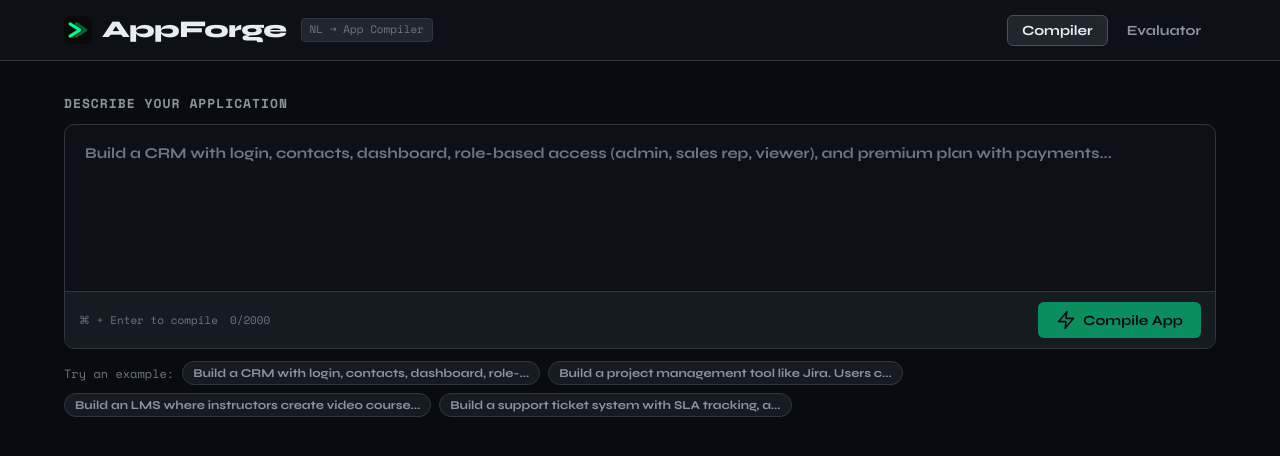
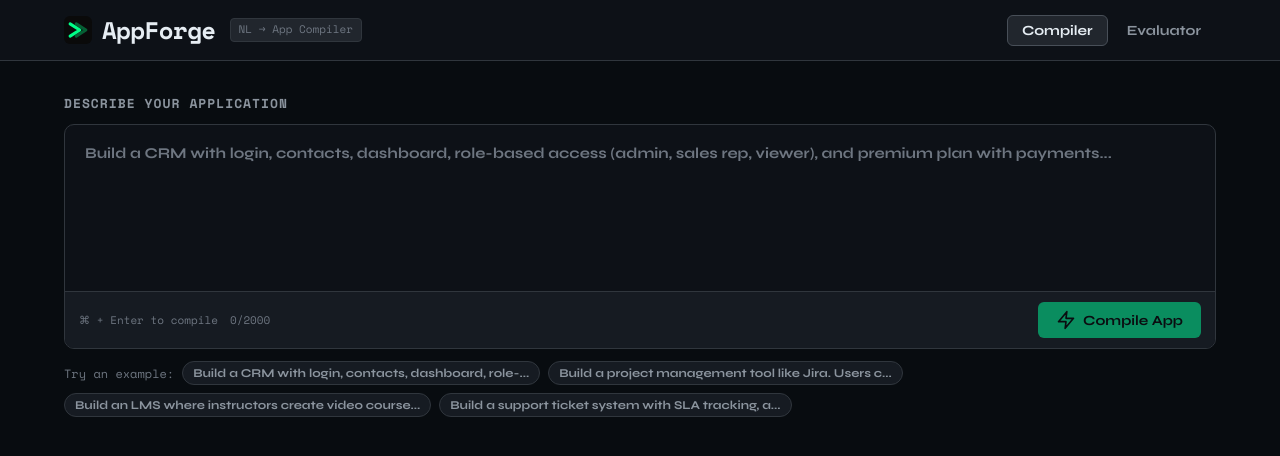
Before and after one commit to Hemanth-1354/AppForage, a React (Vite) app in the folder frontend/: page / in a window 1280 px wide. Shown: the top 456 px of the page. Built offline with nearby package versions, Linux system fonts and the light colour scheme.

Commit message:
Dynamic Consistent palette loading-v2

```diff
--- a/frontend/src/index.css
+++ b/frontend/src/index.css
@@ -56,7 +56,7 @@
 }
 .logo { display: flex; align-items: center; gap: 10px; }
 .logo-icon { color: var(--green); display: flex; }
-.logo-text { font-weight: 800; font-size: 24px; letter-spacing: -0.5px; }
+.logo-text { font-family: var(--font-mono); font-weight: 800; font-size: 24px; letter-spacing: -0.5px; }
 .logo-tag {
   font-family: var(--font-mono);
   font-size: 11px;
```
